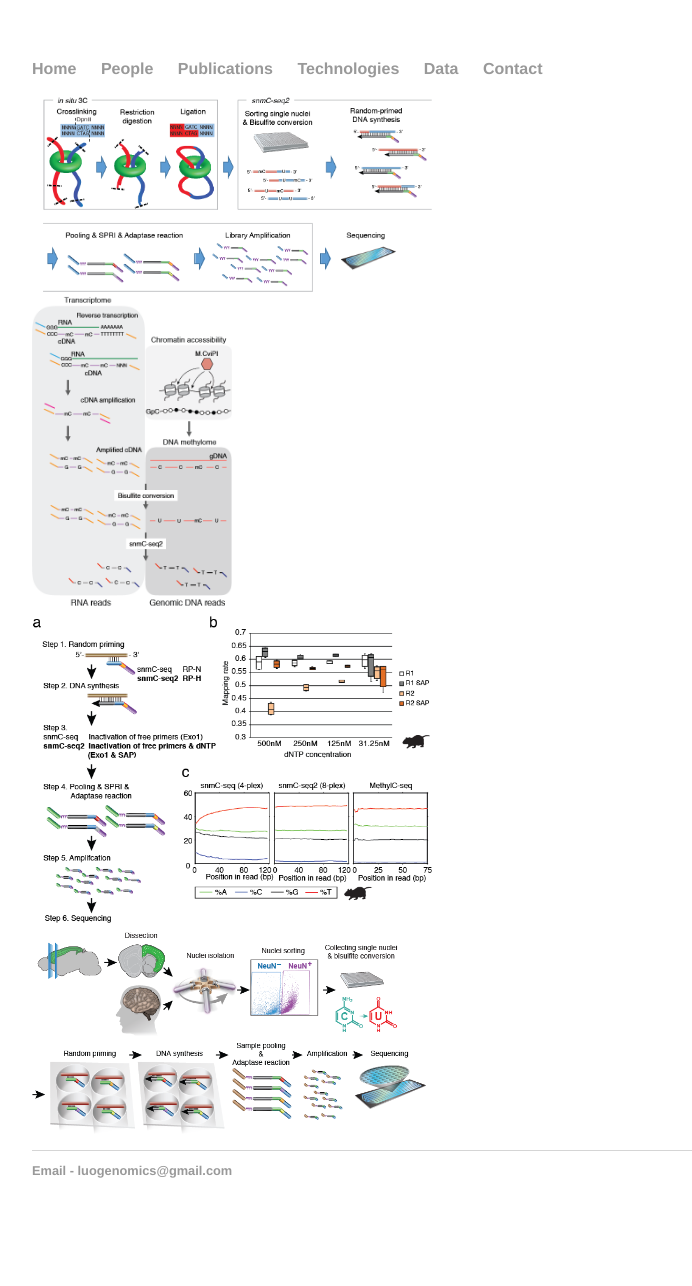
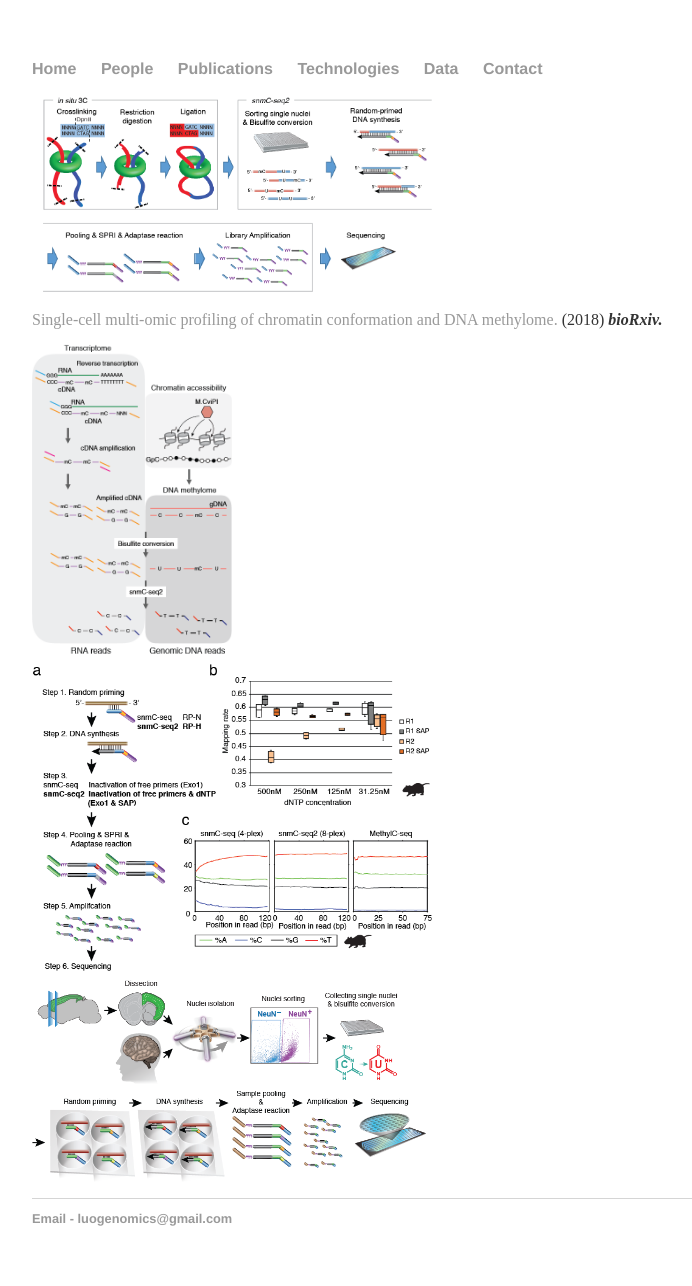
Before and after one commit to luogenomics/luogenomics.github.io, a Jekyll site: the page built from technologies/index.html, in a window 1280 px wide. Shown: the whole page, without its empty margins (160-852 px from the left). Built offline with Jekyll 4.4.1, drawn with Linux system fonts in a browser that asks for light colours; before the commit the page ends 1238 px from its top, so only the background shows below that.

Commit message:
Update index.html

```diff
--- a/technologies/index.html
+++ b/technologies/index.html
@@ -4,6 +4,8 @@ title: Luo Lab Technologies
 ---
 <div>
   <img width=400 src="m3C-seq.png">
+  <p><a href="https://www.biorxiv.org/content/10.1101/503235v1" target="_blank">Single-cell multi-omic profiling of chromatin conformation and DNA methylome. </a> (2018) <strong><em>bioRxiv.</strong></em></p>
+
 </div>
 
 <div>
```
